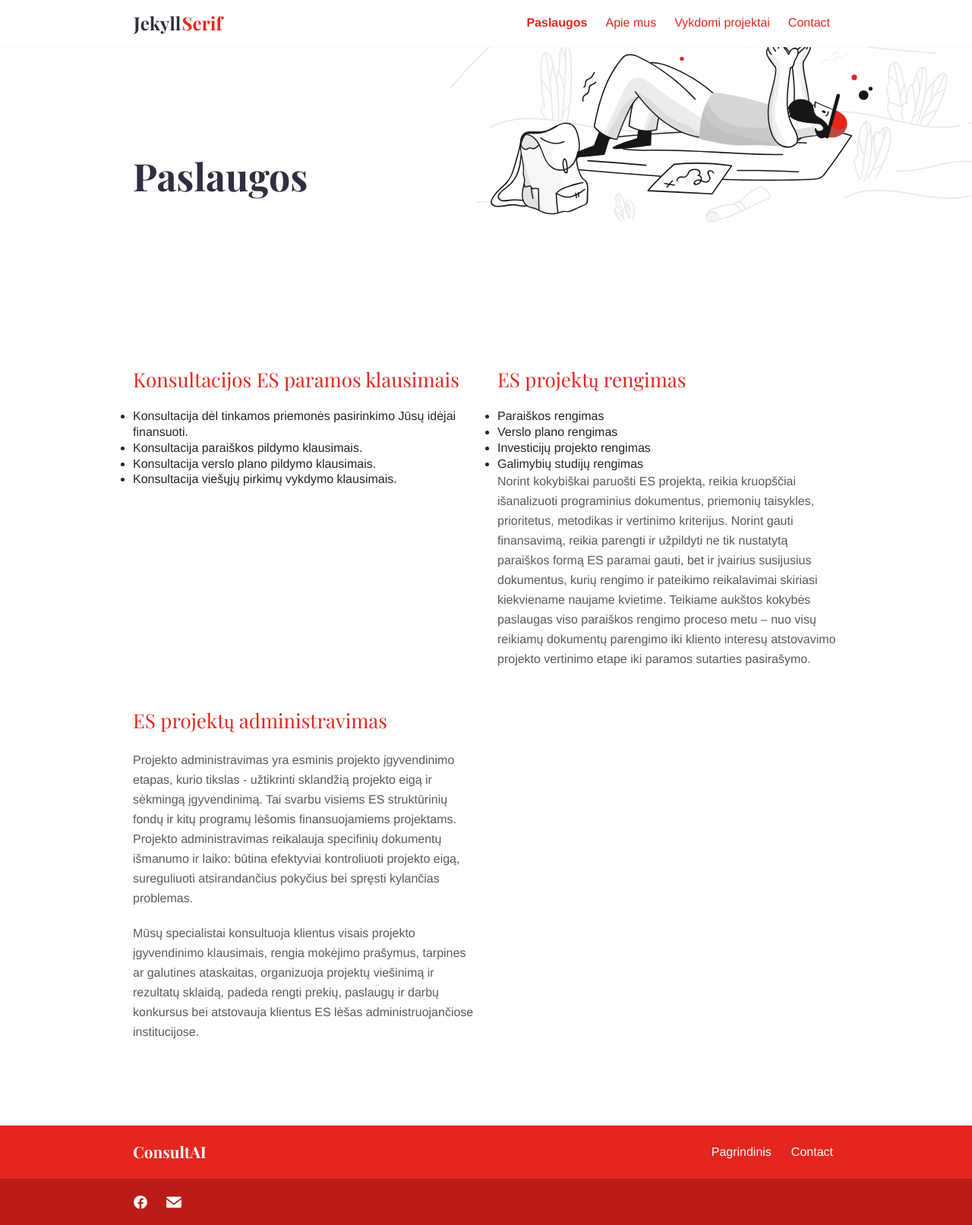
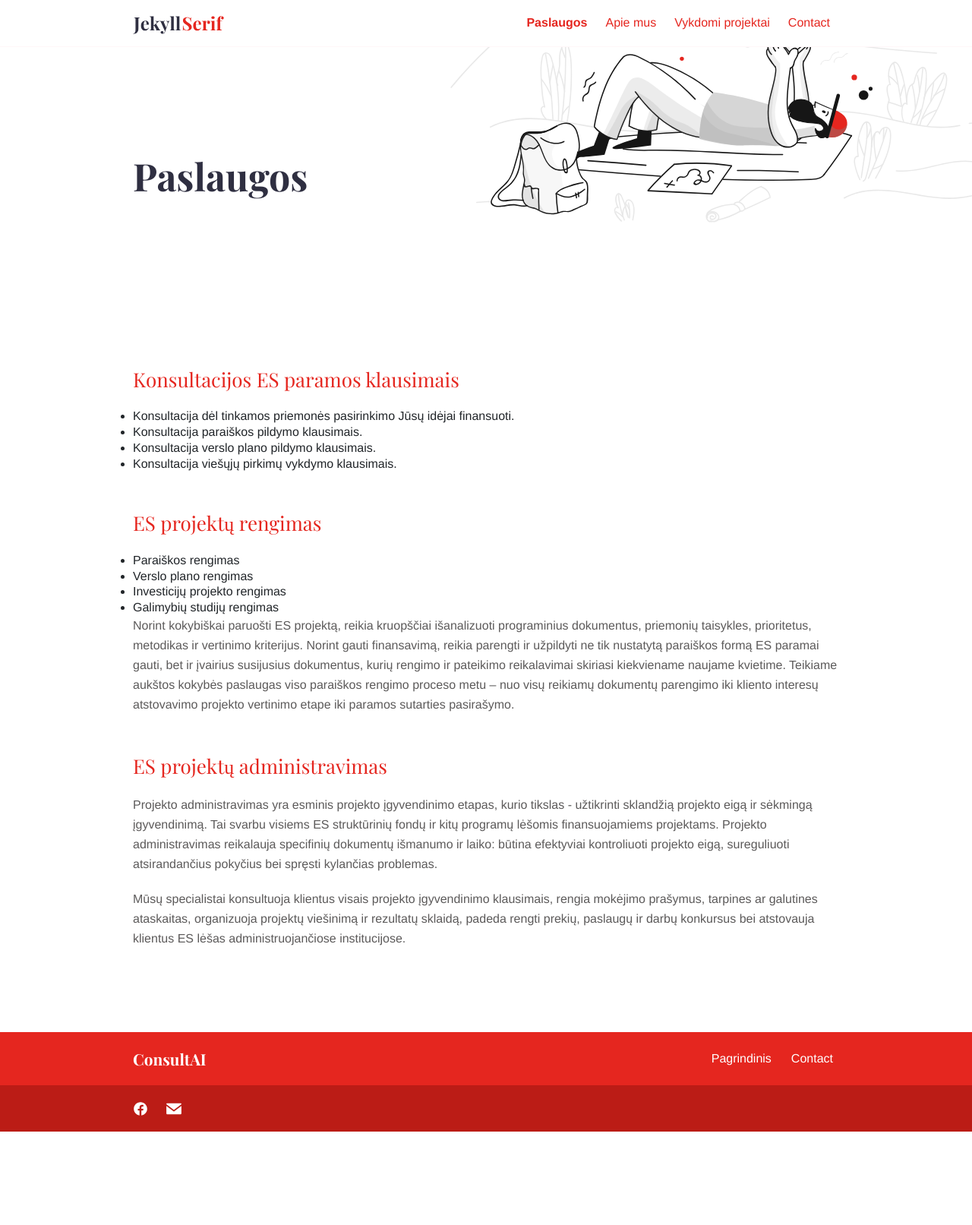
Before and after one commit to Arch-13/arch-13.github.io, a Jekyll site: the page built from paslaugos.md, in a window 1280 px wide. Shown: the whole page at 76% size. Built offline with Jekyll 4.4.1, drawn with Linux system fonts in a browser that asks for light colours; after the commit the page ends 1490 px from its top, so only the background shows below that.

Commit message:
Use single column for services

```diff
--- a/_layouts/services.html
+++ b/_layouts/services.html
@@ -21,7 +21,7 @@
 <div class="container pt-6 pb-6">
   <div class="row">
     {% for service in site.paslaugos %}
-    <div class="col-12 col-md-6 mb-3">
+    <div class="col-12 col-md-12 mb-3">
       <div class="service service-summary">
         <div class="service-content">
           <h2 class="service-title">
```
